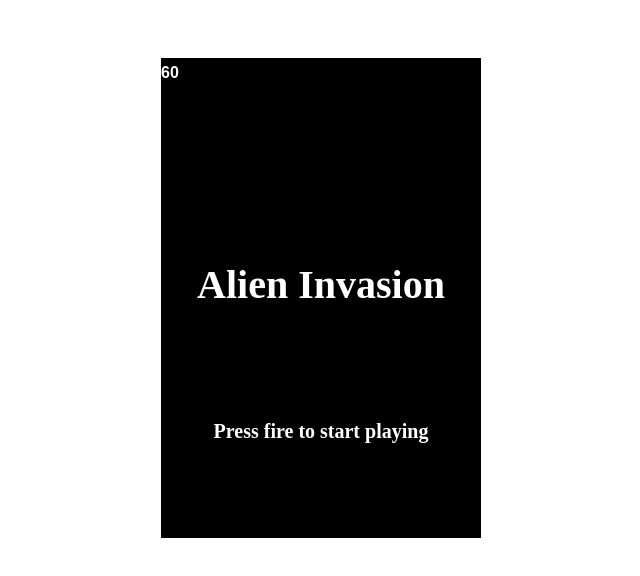
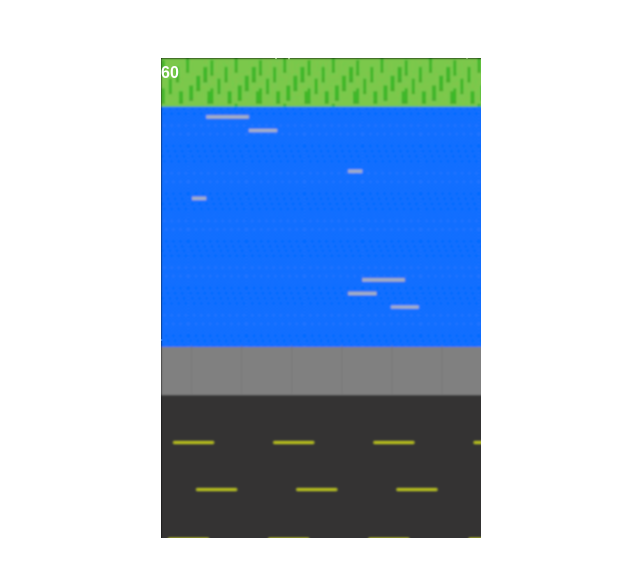
Before and after one commit to Char-Mander/Practica-2, a plain HTML site: page index.html in a window 1280 px wide. Shown: the whole page, without its empty margins (239-879 px from the left). Drawn offline with Linux system fonts and the light colour scheme; files that its build step writes are made by us from their sources.

Commit message:
Fondo conseguido

```diff
--- a/index.html
+++ b/index.html
@@ -2,7 +2,7 @@
 <html lang="en">
 <head>
   <meta charset="UTF-8"/>
-  <title>Alien Invasion</title>
+  <title>Frogger</title>
   <link rel="stylesheet" href="base.css" type="text/css" />
     <!--  <link href='http://fonts.googleapis.com/css?family=Bangers'
       rel='stylesheet' type='text/css'> -->
--- a/src/engine.js
+++ b/src/engine.js
@@ -24,7 +24,7 @@ var Game = new function() {
 
 
   // le asignamos un nombre lógico a cada tecla que nos interesa
-  var KEY_CODES = { 37:'left', 39:'right', 32 :'fire' };
+  var KEY_CODES = { 37:'left', 38: 'up', 39:'right', 40 :'down' };
 
   this.keys = {};
 
--- a/src/entities.js
+++ b/src/entities.js
@@ -1,19 +1,43 @@
 var sprites = {
- ship: { sx: 0, sy: 0, w: 38, h: 43, frames: 3 },
- missile: { sx: 0, sy: 42, w: 7, h: 20, frames: 1 },
- enemy_purple: { sx: 37, sy: 0, w: 42, h: 43, frames: 1 },
- enemy_bee: { sx: 79, sy: 0, w: 37, h: 43, frames: 1 },
- enemy_ship: { sx: 116, sy: 0, w: 42, h: 43, frames: 1 },
- enemy_circle: { sx: 158, sy: 0, w: 32, h: 33, frames: 1 },
- explosion: { sx: 0, sy: 64, w: 64, h: 64, frames: 12 },
+ blue_car: { sx: 8, sy: 6, w: 90, h: 49, frames: 1 },
+ green_car: { sx: 108, sy: 4, w: 95, h: 51, frames: 1 },
+ yellow_car: { sx: 213, sy: 6, w: 95, h: 49, frames: 1 },
 
+ white_van: { sx: 6, sy: 62, w: 125, h: 46, frames: 1 },
+ brown_van: { sx: 148, sy: 62, w: 199, h: 47, frames: 1 },
+
+ yellow_skull: { sx: 211, sy: 128, w: 46, h: 35, frames: 1 },
+ orange_skull: { sx: 259, sy: 128, w: 46, h: 35, frames: 1 },
+ grey_skull: { sx: 307, sy: 128, w: 46, h: 35, frames: 1 },
+ green_skull: { sx: 355, sy: 128, w: 46, h: 35, frames: 1 },
+
+ medium_wood: { sx: 9, sy: 122, w: 191, h: 41, frames: 1 },
+ large_wood: { sx: 9, sy: 171, w: 248, h: 191, frames: 1 },
+ small_wood: { sx: 270, sy: 171, w: 131, h: 191, frames: 1 },
+
+ leaf: { sx: 4, sy: 234, w: 44, h: 40, frames: 1 },
+ fly: { sx: 58, sy: 239, w: 31, h: 34, frames: 1 },
+
+ green_floor: { sx: 95, sy: 225, w: 58, h: 57, frames: 1 },
+ blue_floor: { sx: 158, sy: 225, w: 58, h: 57, frames: 1 },
+ black_floor: { sx: 221, sy: 225, w: 58, h: 57, frames: 1 },
+ grass_floor: { sx: 284, sy: 225, w: 58, h: 57, frames: 1 },
+ leaf_floor: { sx: 348, sy: 225, w: 58, h: 57, frames: 1 },
+
+ turtle_dive: { sx: 5, sy: 288, w: 50, h: 47, frames: 9 },
+ frog_move: { sx: 0, sy: 39, w: 38, h: 53, frames: 7 },
+ turtle: { sx: 281, sy: 344, w: 49, h: 43, frames: 2 },
+
+ title: { sx: 8, sy: 395, w: 261, h: 164, frames: 1 },
+ background: { sx: 421, sy: 0, w: 550, h: 625, frames: 1},
 };
 
 var OBJECT_PLAYER = 1,
     OBJECT_PLAYER_PROJECTILE = 2,
     OBJECT_ENEMY = 4,
     OBJECT_ENEMY_PROJECTILE = 8,
-    OBJECT_POWERUP = 16;
+    OBJECT_POWERUP = 16,
+    OBJECT_BACKGROUND = 32;
 
 
 /// CLASE PADRE SPRITE
@@ -43,6 +67,15 @@ Sprite.prototype.hit = function(damage) {
   this.board.remove(this);
 }
 
+
+var Background = function(){
+    this.setup('background', { vx: 0, frame: 0, reloadTime: 0.25, maxVel: 0 });
+    this.x = 0;
+    this.y = 0;
+}
+  Background.prototype = new Sprite();
+  Background.prototype.type = OBJECT_BACKGROUND;
+Background.prototype.step = function(){};
 
 
 // PLAYER
@@ -217,6 +250,7 @@ var Starfield = function(speed,opacity,numStars,clear) {
   stars.height = Game.height;
   var starCtx = stars.getContext("2d");
 
+
   var offset = 0;
 
   // If the clear option is set,
@@ -268,4 +302,5 @@ var Starfield = function(speed,opacity,numStars,clear) {
     offset += dt * speed;
     offset = offset % stars.height;
   }
+
 }
--- a/src/game.js
+++ b/src/game.js
@@ -1,14 +1,11 @@
-
-
-
+/*
 // Especifica lo que se debe pintar al cargar el juego
 var startGame = function() {
-  Game.setBoard(0,new TitleScreen("Alien Invasion",
+  Game.setBoard(0,new TitleScreen("Frogger",
                                   "Press fire to start playing",
                                   playGame));
 }
-
-
+*/
 
 var playGame = function() {
 
@@ -16,10 +13,10 @@ var playGame = function() {
   Game.setBoard(1,new Starfield(50,0.6,100))
   Game.setBoard(2,new Starfield(100,1.0,50));
 
-  var board = new GameBoard();
-  board.add(new PlayerShip());
-  board.add(new Level(level1,winGame));
+  var board =new Background();
+  //board.add(new Level(level1,winGame));
   Game.setBoard(3,board);
+
 }
 
 var winGame = function() {
@@ -42,5 +39,5 @@ var loseGame = function() {
 // y este después de realizar la inicialización llamará a
 // startGame
 window.addEventListener("load", function() {
-  Game.initialize("game",sprites,startGame);
+  Game.initialize("game",sprites,playGame);
 });
```
